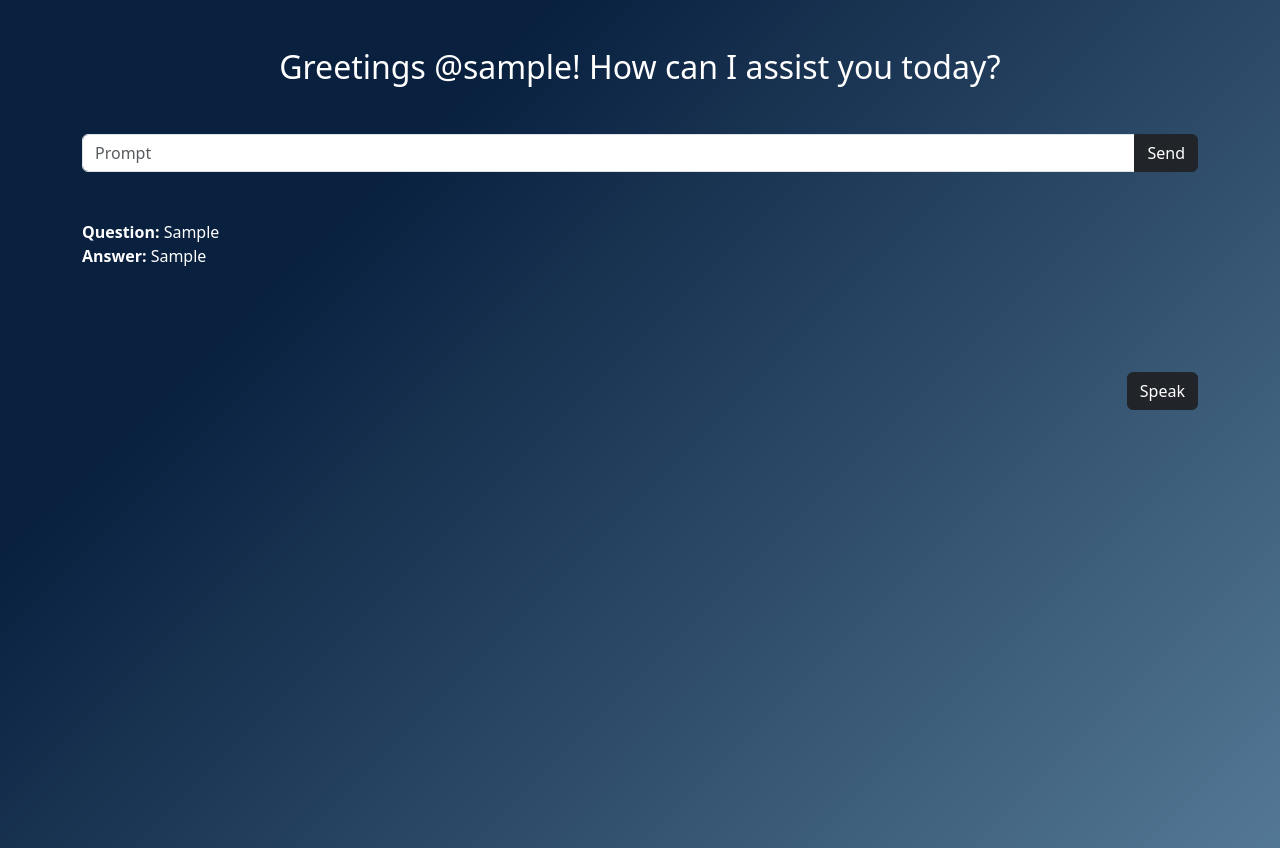
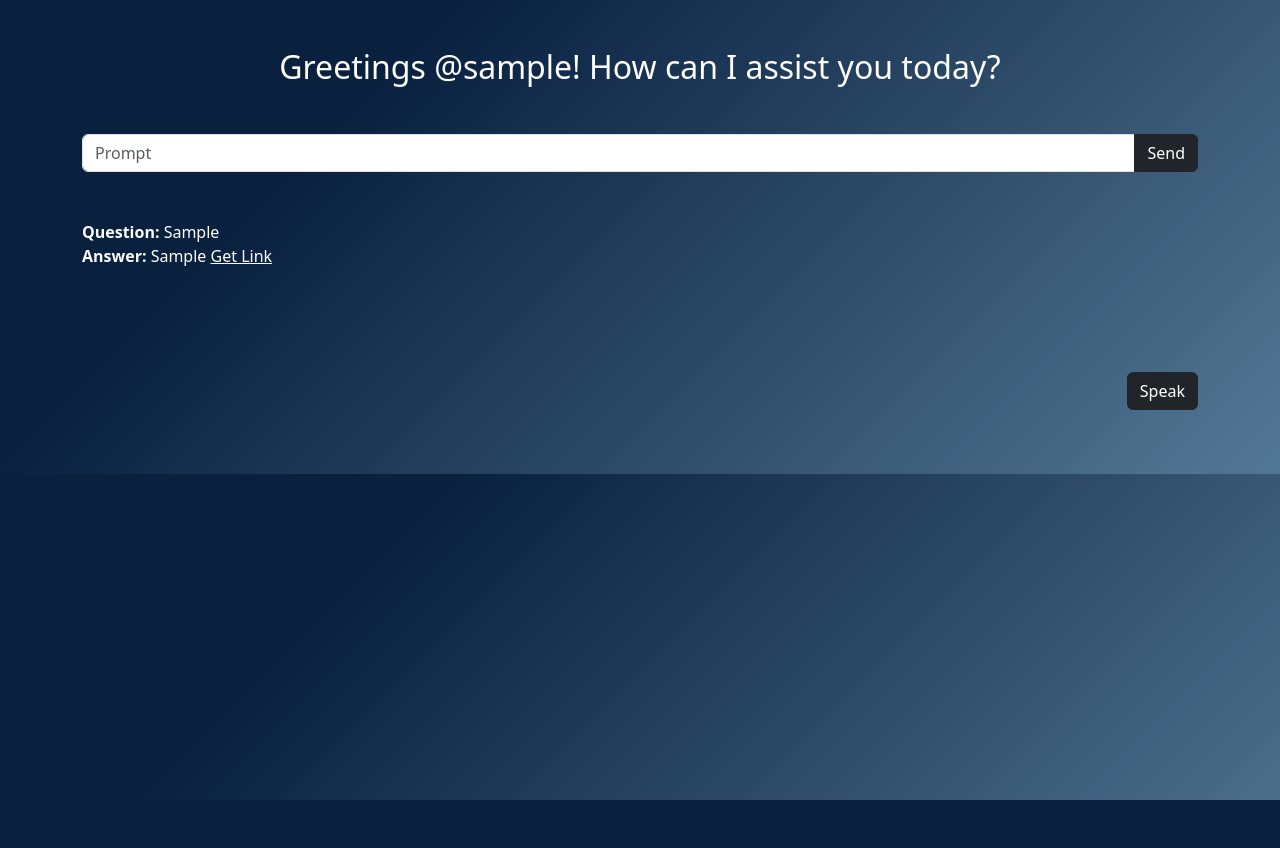
Before and after one commit to NotThareesh/AI-CHATBOT, a Django app: page / in a window 1280 px wide. After the commit the page ends 800 px from the top, so only its background shows below. Run offline with Django 4.2, Linux system fonts and the light colour scheme; a user stored in the database is signed in; tables that the repository leaves empty hold one stand-in row (values such as "Sample post").

Commit message:
Refinements to UI

```diff
--- a/chatbot/models.py
+++ b/chatbot/models.py
@@ -8,6 +8,7 @@ class PromptData(models.Model):
     userid = models.ForeignKey(User, on_delete=models.CASCADE)
     prompt = models.TextField(blank=True)
     output = models.TextField(blank=True)
+    img = models.TextField(blank=True)
 
     def __str__(self):
         return self.output
--- a/chatbot/templates/base.html
+++ b/chatbot/templates/base.html
@@ -31,14 +31,12 @@
                 </form>
             </div>
 
-            <br>
-            <br>
-
-            <div class="feed">
+            <div class="feed mt-5">
                 <p>
-                    {% for contents in data %}
-                    <span><b>Question:</b> {{ contents.prompt }}</span><br>
-                    <span id="speak-text"><b>Answer:</b> {{ contents.output }}</span><br><br>
+                    {% for content in data %}
+                    <span><b>Question:</b> {{ content.prompt }}</span><br>
+                    <span id="speak-text"><b>Answer:</b> {{ content.output }}</span>
+                    <span><a class="text-white" href="{{ content.img }}">Get Link</a></span><br><br>
                     {% endfor %}
                 </p>
             </div>
@@ -53,23 +51,7 @@
 
     </div>
 
-    <script>
-        var count = 0;
-        let speech = new SpeechSynthesisUtterance();
-
-        document.querySelector("#speak-button").addEventListener("click", () => {
-            count++
-            speech.text = document.getElementById('speak-text').innerText;
-
-            speech.rate = 0.9;
-
-            if (count % 2 == 0) {
-                window.speechSynthesis.cancel();
-            } else {
-                window.speechSynthesis.speak(speech);
-            }
-        });
-    </script>
+    <script src="{% static 'js/script.js' %}"></script>
 
     <script src="https://cdn.jsdelivr.net/npm/bootstrap@5.3.1/dist/js/bootstrap.bundle.min.js"
         integrity="sha384-HwwvtgBNo3bZJJLYd8oVXjrBZt8cqVSpeBNS5n7C8IVInixGAoxmnlMuBnhbgrkm" crossorigin="anonymous"></script>
--- a/chatbot/urls.py
+++ b/chatbot/urls.py
@@ -6,5 +6,4 @@ urlpatterns = [
     path('login', login_and_regsiter_user, name='login'),
     path('logout', logout_user, name='logout'),
     path('', home, name='home'),
-    # path('speak', speak_text, name='speak-text')
 ]
--- a/chatbot/views.py
+++ b/chatbot/views.py
@@ -1,7 +1,8 @@
-from django.shortcuts import render, redirect
+from django.shortcuts import render, redirect, HttpResponseRedirect
 from django.contrib.auth.models import User
 from django.contrib.auth.decorators import login_required
 from django.contrib.auth import authenticate, login, logout
+from django.urls import reverse
 from .helper import *
 from .models import *
 
@@ -18,26 +19,20 @@ def home(request):
 
         response = find_similarity(prompt)
 
+        try:
+            link = image(prompt)
+        except:
+            link = ""
+
         if response == []:
             response = chatGPT(prompt)
-
-            try:
-                link = image(prompt)
-            except:
-                link = ""
-
-            contents.append([prompt, response+" "+link])
         else:
-            try:
-                link = image(prompt)
-            except:
-                link = ""
-
-            contents.append([prompt, response[0][1]+" "+link])
             response = response[0][1]
 
         PromptData.objects.create(
-            userid=request.user, prompt=prompt, output=response).save()
+            userid=request.user, prompt=prompt, output=response, img=link).save()
+
+        return HttpResponseRedirect(reverse('chatbot-home'))
 
     return render(request, 'base.html', context={'data': reversed(db_obj)})
 
--- /dev/null
+++ b/static/js/script.js
@@ -0,0 +1,18 @@
+var count = 0;
+let speech = new SpeechSynthesisUtterance();
+
+document.querySelector("#speak-button").addEventListener("click", () => {
+    count++;
+    speech.text = document.getElementById("speak-text").innerText;
+
+    speech.rate = 1;
+
+    console.log(speech.text);
+    console.log(count);
+
+    if (count % 2 == 0) {
+        window.speechSynthesis.cancel();
+    } else {
+        window.speechSynthesis.speak(speech);
+    }
+});
--- a/static/styles/home-style.css
+++ b/static/styles/home-style.css
@@ -11,5 +11,5 @@ body {
     background-image: linear-gradient(315deg, #537895 0%, #09203f 74%);
     font-family: "Poppins", sans-serif;
     width: 100%;
-    height: 100vh;
+    min-height: 100%;
 }
```
